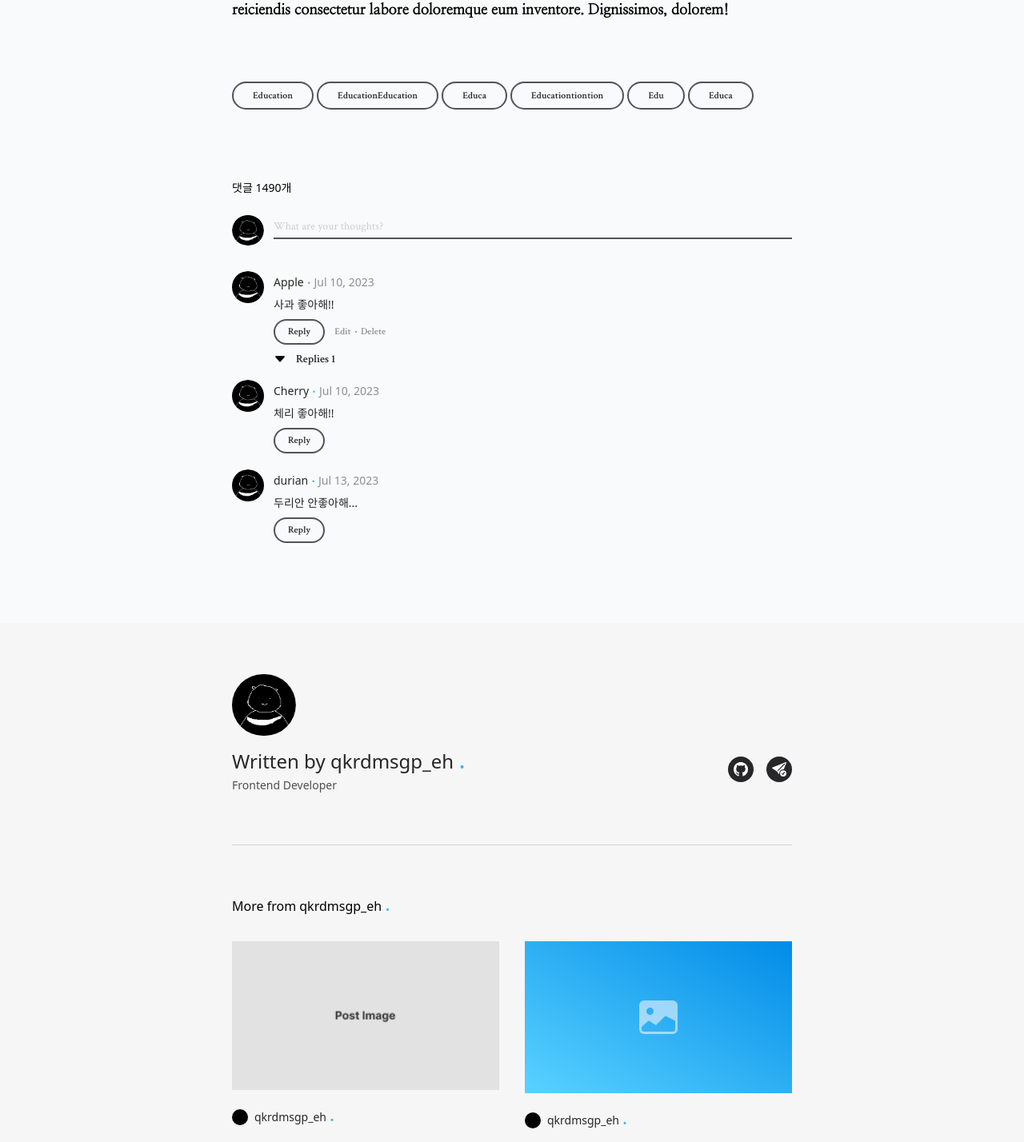
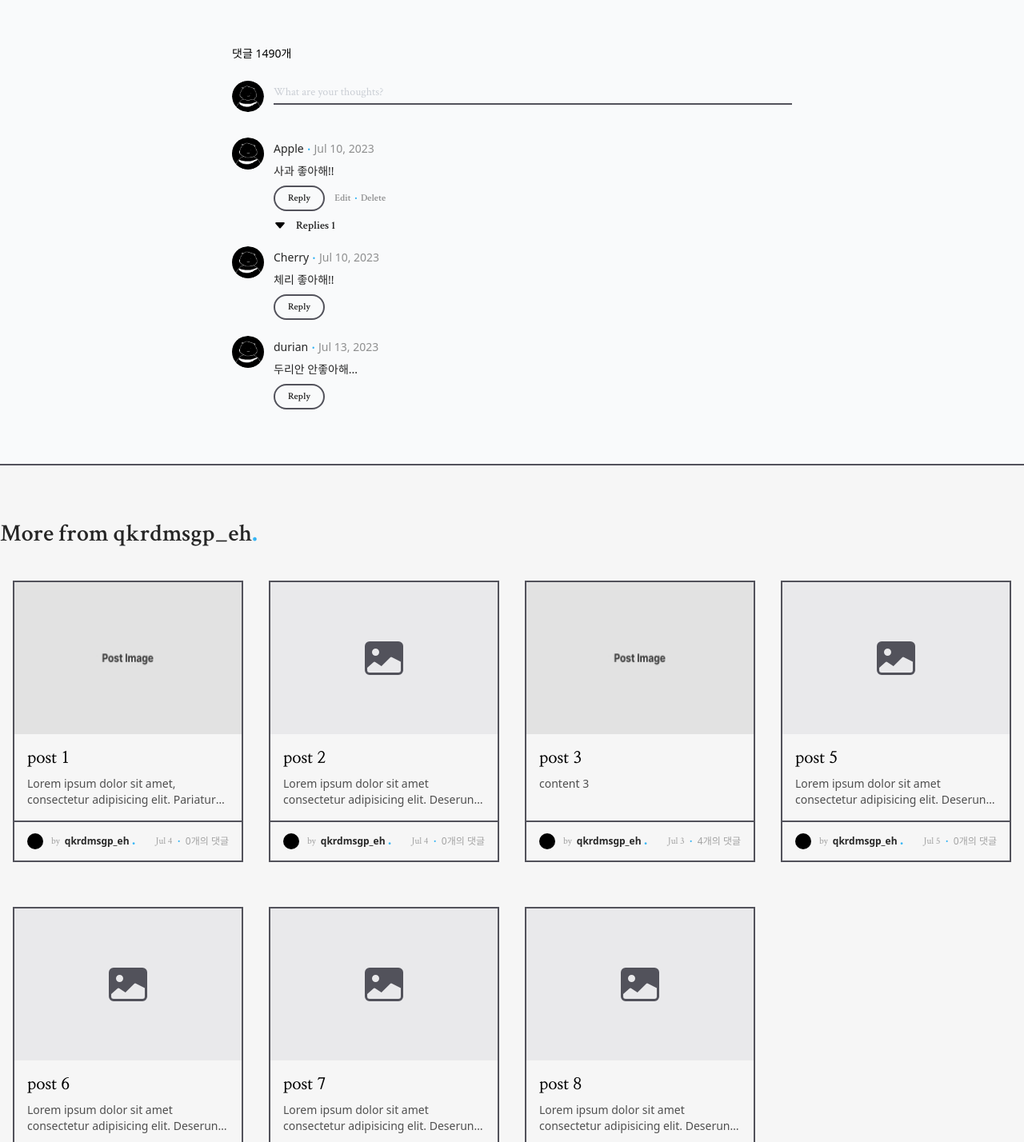
Before and after one commit to Hyeun9991/ehlog-02, a React (Create React App) app in the folder client/: page /blog/1 in a window 1280 px wide. Shown: the part 1329-2757 px from the top of the page at 80% size. Built offline with nearby package versions, Linux system fonts and the light colour scheme.

Commit message:
Update ArticleDetailPage UI

```diff
--- a/client/public/index.html
+++ b/client/public/index.html
@@ -20,7 +20,7 @@
       rel="stylesheet"
     />
     <link
-      href="https://fonts.googleapis.com/css2?family=Nanum+Myeongjo&display=swap"
+      href="https://fonts.googleapis.com/css2?family=Nanum+Myeongjo:wght@400;700&display=swap"
       rel="stylesheet"
     />
     <!--
--- a/client/src/components/BreadCrumbs.jsx
+++ b/client/src/components/BreadCrumbs.jsx
@@ -5,7 +5,10 @@ const BreadCrumbs = ({ data }) => {
   return (
     <div className="flex items-center pt-4 overflow-x-auto whitespace-nowrap sm:pt-0">
       {data.map((item, index) => (
-        <div className="text-xs hover-text" key={item.id}>
+        <div
+          className="text-xs hover-text opacity-40 hover:opacity-100"
+          key={item.id}
+        >
           <Link to={item.to}>{item.name}</Link>
           {index !== data.length - 1 && <span>/</span>}
         </div>
--- a/client/src/components/EmptyImage.jsx
+++ b/client/src/components/EmptyImage.jsx
@@ -4,10 +4,15 @@ import { BsFillImageFill } from 'react-icons/bs';
 const EmptyImage = ({ className }) => {
   return (
     <div
-      className={`flex items-center justify-center object-cover w-full bg-primary-gradient ${className}`}
+      className={`flex items-center justify-center object-cover w-full bg-zinc-200/70 ${className}`}
     >
-      <BsFillImageFill className="text-5xl text-blue-50/60" />
+      <BsFillImageFill className="text-5xl text-zinc-600" />
     </div>
+    // <div
+    //   className={`flex items-center justify-center object-cover w-full bg-primary-gradient ${className}`}
+    // >
+    //   <BsFillImageFill className="text-5xl text-blue-50/60" />
+    // </div>
   );
 };
 
--- a/client/src/components/comments/Comment.jsx
+++ b/client/src/components/comments/Comment.jsx
@@ -131,7 +131,13 @@ const Comment = ({
                   }`}
                 />
               </span>{' '}
-              <span className="text-sm hover-text text-color">
+              <span
+                className={`text-sm hover-text ${
+                  clicked
+                    ? 'font-sans text-transparent transition-all duration-200 bg-clip-text bg-gradient-to-tr from-primaryColor-fromColor to-primaryColor-toColor'
+                    : 'text-color'
+                }`}
+              >
                 Replies {replies.length}
               </span>
             </button>
--- a/client/src/components/comments/CommentsContainer.jsx
+++ b/client/src/components/comments/CommentsContainer.jsx
@@ -71,8 +71,8 @@ const CommentsContainer = ({ className, loggedInUserId }) => {
   };
 
   return (
-    <div className="bg-bgColor-light dark:bg-bgColor-dark">
-      <div className={`${className} px-4 pb-24 secondary-container sm:px-0`}>
+    <div className="bg-bgColor-light dark:bg-bgColor-dark border-bottom-2">
+      <div className={`${className} px-4 main-container sm:px-0`}>
         <p className="mb-6 text-sm">댓글 1490개</p>
         <CommentForm
           btnLabel="Respond"
--- a/client/src/pages/articleDetail/ArticleDetailPage.jsx
+++ b/client/src/pages/articleDetail/ArticleDetailPage.jsx
@@ -1,7 +1,5 @@
 import React from 'react';
 import MainLayout from '../../components/Layout/MainLayout';
-import SecondaryHeader from '../../components/Layout/Header/Section/SecondaryHeader';
-import WriterInfo from './container/WriterInfo';
 import SuggestedPosts from './container/SuggestedPosts';
 import PostInfo from './container/PostInfo';
 import CommentsContainer from '../../components/comments/CommentsContainer';
@@ -9,10 +7,8 @@ import CommentsContainer from '../../components/comments/CommentsContainer';
 const ArticleDetailPage = () => {
   return (
     <MainLayout>
-      <SecondaryHeader />
       <PostInfo />
       <CommentsContainer loggedInUserId="a" />
-      <WriterInfo />
       <SuggestedPosts />
     </MainLayout>
   );
--- a/client/src/pages/articleDetail/container/PostInfo.jsx
+++ b/client/src/pages/articleDetail/container/PostInfo.jsx
@@ -25,34 +25,54 @@ const breadCrumbsData = [
 const PostInfo = () => {
   return (
     <section className="min-h-screen bg-bgColor-light dark:bg-bgColor-dark">
+      <div className="relative flex items-center justify-end h-[350px]">
+        <EmptyImage className="absolute object-cover h-full -translate-x-1/2 -translate-y-1/2 top-1/2 left-1/2" />
+        <article className="absolute flex-1 transform -translate-x-1/2 top-10 left-1/2">
+          <BreadCrumbs data={breadCrumbsData} />
+        </article>
+        <div className="absolute bottom-0 flex flex-col items-center gap-3 transform -translate-x-1/2 main-container left-1/2">
+          <h1 className="text-2xl sm:text-3xl font-nanum md:text-4xl lg:text-5xl title-2xl">
+            게시글 제목 Post Title 1
+            <span className="text-4xl leading-3 primary-dot-2xl"> .</span>
+          </h1>
+          <div className="flex gap-1.5">
+            <span className="text-xs font-crimson text-textColor-light/40 dark:text-textColor-dark/40">
+              by
+            </span>
+            <p className="font-sans text-xs font-light text-color">
+              qkrdmsgp_eh
+              <span className="text-xl leading-3 primary-dot-2xl"> ·</span>
+            </p>
+            <span className="text-xs font-light text-textColor-light/40 dark:text-textColor-dark/40">
+              1시간전
+            </span>
+          </div>
+        </div>
+      </div>
       <div className="flex flex-col gap-5 main-container">
         {/* BreadCrumbs */}
-        <article className="flex-1">
-          <BreadCrumbs data={breadCrumbsData} />
-        </article>
 
         {/* Preview Image */}
         {/* <img src={images.PostImage} alt="post" className="w-full" /> */}
-        <EmptyImage className="h-[350px]" />
 
         {/* Post Title */}
-        <h1 className="pt-4 text-3xl sm:pt-8 md:text-4xl title-2xl">
+        {/* <h1 className="pt-4 text-3xl sm:pt-8 md:text-4xl title-2xl">
             게시글 제목 Post Title 1
             <span className="text-4xl primary-dot-2xl"> .</span>
-        </h1>
+          </h1> */}
 
         {/* Writer Info */}
-        <div className="flex items-center gap-2">
+        {/* <div className="flex items-center gap-2">
             <img src={images.PostProfileImage} alt="profile" className="w-10" />
             <div className="flex items-center gap-1 text-sm text-textColor-light dark:text-textColor-dark">
               <span>qkrdmsgp_eh</span>
               <span className="primary-dot-2xl">·</span>
               <span className="opacity-60 ">Jul 5</span>
             </div>
-        </div>
+          </div> */}
 
         {/* Post Content */}
-        <div className="flex flex-col gap-8 pt-8 text-lg font-semibold leading-8 border-t pb-14 font-nanum">
+        <div className="flex flex-col gap-8 pb-8 text-lg leading-8">
           <p>
             한글도 한 줄 <br /> Lorem ipsum dolor sit amet, consectetur
             adipisicing elit. Voluptas facilis harum cupiditate rerum
@@ -87,7 +107,6 @@ const PostInfo = () => {
         </div>
 
         {/* Category */}
-        <div>
         <ul className="flex flex-wrap gap-x-1 gap-y-4 sm:gap-y-6">
           <li>
             <Link className="/blog?category=selectedCategory px-6 rounded-full secondary-button-sm">
@@ -121,7 +140,6 @@ const PostInfo = () => {
           </li>
         </ul>
       </div>
-      </div>
     </section>
   );
 };
--- a/client/src/pages/articleDetail/container/SuggestedPosts.jsx
+++ b/client/src/pages/articleDetail/container/SuggestedPosts.jsx
@@ -12,6 +12,7 @@ const postsData = [
       'Lorem ipsum dolor sit amet, consectetur adipisicing elit. Pariatur veniam eius expedita quo dolores vero! Hic, corporis veritatis a eaque nihil, ad sed aut officia aperiam obcaecati distinctio. Et a quibusdam officiis deleniti eos earum doloribus non fugiat maiores eaque!',
     imgPath: 'img',
     profileImagePath: <div className="w-5 h-5 bg-black rounded-full"></div>,
+    commentCount: '0',
   },
   {
     id: 2,
@@ -22,38 +23,75 @@ const postsData = [
       'Lorem ipsum dolor sit amet consectetur adipisicing elit. Deserunt sed ab corrupti consequatur non! Quae optio voluptas beatae quis exercitationem, delectus fugiat. Qui voluptatem unde illo aspernatur eaque atque odio, sapiente vitae amet odit repudiandae molestias voluptate dicta modi temporibus placeat, deleniti dolorem distinctio perferendis officia dolor? Exercitationem, omnis voluptatum est, temporibus modi, impedit architecto aliquam deserunt ipsum magni voluptatibus sed nulla. Maiores distinctio iste ad soluta earum officiis fuga ducimus blanditiis, vero pariatur laboriosam aspernatur optio ea animi nam.',
     imgPath: '',
     profileImagePath: <div className="w-5 h-5 bg-black rounded-full"></div>,
+    commentCount: '0',
   },
   {
     id: 3,
     name: 'qkrdmsgp_eh',
-    date: 'Jul 4',
+    date: 'Jul 3',
     title: 'post 3',
     content: 'content 3',
     imgPath: 'img',
     profileImagePath: <div className="w-5 h-5 bg-black rounded-full"></div>,
+    commentCount: '4',
   },
   {
-    id: 4,
+    id: 5,
     name: 'qkrdmsgp_eh',
-    date: 'Jul 4',
-    title: 'post 4',
+    date: 'Jul 5',
+    title: 'post 5',
     content:
       'Lorem ipsum dolor sit amet consectetur adipisicing elit. Deserunt sed ab corrupti consequatur non! Quae optio voluptas beatae quis exercitationem, delectus fugiat. Qui voluptatem unde illo aspernatur eaque atque odio, sapiente vitae amet odit repudiandae molestias voluptate dicta modi temporibus placeat, deleniti dolorem distinctio perferendis officia dolor? Exercitationem, omnis voluptatum est, temporibus modi, impedit architecto aliquam deserunt ipsum magni voluptatibus sed nulla. Maiores distinctio iste ad soluta earum officiis fuga ducimus blanditiis, vero pariatur laboriosam aspernatur optio ea animi nam.',
     imgPath: '',
     profileImagePath: <div className="w-5 h-5 bg-black rounded-full"></div>,
+    commentCount: '0',
+  },
+  {
+    id: 6,
+    name: 'qkrdmsgp_eh',
+    date: 'Jul 6',
+    title: 'post 6',
+    content:
+      'Lorem ipsum dolor sit amet consectetur adipisicing elit. Deserunt sed ab corrupti consequatur non! Quae optio voluptas beatae quis exercitationem, delectus fugiat. Qui voluptatem unde illo aspernatur eaque atque odio, sapiente vitae amet odit repudiandae molestias voluptate dicta modi temporibus placeat, deleniti dolorem distinctio perferendis officia dolor? Exercitationem, omnis voluptatum est, temporibus modi, impedit architecto aliquam deserunt ipsum magni voluptatibus sed nulla. Maiores distinctio iste ad soluta earum officiis fuga ducimus blanditiis, vero pariatur laboriosam aspernatur optio ea animi nam.',
+    imgPath: '',
+    profileImagePath: <div className="w-5 h-5 bg-black rounded-full"></div>,
+    commentCount: '0',
+  },
+  {
+    id: 7,
+    name: 'qkrdmsgp_eh',
+    date: 'Jul 7',
+    title: 'post 7',
+    content:
+      'Lorem ipsum dolor sit amet consectetur adipisicing elit. Deserunt sed ab corrupti consequatur non! Quae optio voluptas beatae quis exercitationem, delectus fugiat. Qui voluptatem unde illo aspernatur eaque atque odio, sapiente vitae amet odit repudiandae molestias voluptate dicta modi temporibus placeat, deleniti dolorem distinctio perferendis officia dolor? Exercitationem, omnis voluptatum est, temporibus modi, impedit architecto aliquam deserunt ipsum magni voluptatibus sed nulla. Maiores distinctio iste ad soluta earum officiis fuga ducimus blanditiis, vero pariatur laboriosam aspernatur optio ea animi nam.',
+    imgPath: '',
+    profileImagePath: <div className="w-5 h-5 bg-black rounded-full"></div>,
+    commentCount: '0',
+  },
+  {
+    id: 8,
+    name: 'qkrdmsgp_eh',
+    date: 'Jul 8',
+    title: 'post 8',
+    content:
+      'Lorem ipsum dolor sit amet consectetur adipisicing elit. Deserunt sed ab corrupti consequatur non! Quae optio voluptas beatae quis exercitationem, delectus fugiat. Qui voluptatem unde illo aspernatur eaque atque odio, sapiente vitae amet odit repudiandae molestias voluptate dicta modi temporibus placeat, deleniti dolorem distinctio perferendis officia dolor? Exercitationem, omnis voluptatum est, temporibus modi, impedit architecto aliquam deserunt ipsum magni voluptatibus sed nulla. Maiores distinctio iste ad soluta earum officiis fuga ducimus blanditiis, vero pariatur laboriosam aspernatur optio ea animi nam.',
+    imgPath: '',
+    profileImagePath: <div className="w-5 h-5 bg-black rounded-full"></div>,
+    commentCount: '0',
   },
 ];
 
 const SuggestedPosts = () => {
   return (
     <section className="bg-secondColor-light/5 dark:bg-secondColor-dark/5 border-bottom-2">
-      <div className="main-container">
-        <h2 className="font-medium">
-          More from qkrdmsgp_eh <span className="primary-dot-2xl">.</span>
+      <div className="w-full main-container">
+        <h2 className="pb-6 title-2xl">
+          More from qkrdmsgp_eh
+          <span className="text-4xl primary-dot-2xl">.</span>
         </h2>
-        <ul className="grid grid-cols-1 pt-8 gap-x-8 gap-y-8 sm:gap-y-14 sm:grid-cols-2">
+        <ul className="grid grid-cols-1 pt-8 md:p-4 gap-x-8 gap-y-8 sm:gap-y-14 md:grid-cols-2 xl:grid-cols-4">
           {postsData.map((post) => (
-            <li key={post.id} className="flex flex-col gap-4 pb-4 sm:p-0">
+            <li key={post.id} className="flex flex-col border-full-2">
               {/* Post Preview Image */}
               {post?.imgPath ? (
                 <div className="w-full">
@@ -61,33 +99,47 @@ const SuggestedPosts = () => {
                     <img
                       src={images.PostImage}
                       alt="postImage"
-                      className="w-full"
+                      className="w-full h-[251.66px] sm:h-[173.33px] md:h-[190px]"
                     />
                   </div>
                 </div>
               ) : (
-                // <div className="w-full h-[251.66px] sm:h-[173.33px] md:h-[190px] bg-black"></div>
                 <EmptyImage className="h-[251.66px] sm:h-[173.33px] md:h-[190px]" />
               )}
 
-              {/* Written Info */}
-              <div className="flex items-center gap-2 mt-2">
-                <div>{post.profileImagePath}</div>
-                <p className="text-sm text-textColor-light dark:text-textColor-dark">
-                  {post.name}{' '}
-                  <span className="text-2xl leading-3 text-primary-gradient">
-                    {' '}
-                    .
-                  </span>
-                </p>
+              {/* Post Info */}
+              <div className="flex-1 p-4 border-bottom-2">
+                <div className="flex flex-col gap-2">
+                  <p className="text-xl font-bold font-nanum">{post.title}</p>
+                  <p className="overflow-hidden text-xs leading-6 whitespace-normal sm:text-sm line-clamp-2 text-color opacity-80">
+                    {post.content}
+                  </p>
+                </div>
               </div>
 
-              {/* Post Info */}
-              <div className="flex flex-col gap-2">
-                <p className="text-xl font-bold">{post.title}</p>
-                <p className="overflow-hidden text-sm leading-6 whitespace-normal text-textColor-light/60 sm:text-base line-clamp-2 dark:text-textColor-dark/60">
-                  {post.content}
-                </p>
+              {/* Written Info */}
+              <div className="flex items-center justify-between px-4 py-3">
+                <div className="flex items-center gap-1.5">
+                  <div className="mr-1">{post.profileImagePath}</div>
+                  <span className="text-xs font-crimson text-textColor-light/40 dark:text-textColor-dark/40">
+                    by
+                  </span>
+                  <p className="text-xs font-semibold text-color">
+                    {post.name}{' '}
+                    <span className="text-base leading-3 text-primary-gradient">
+                      .
+                    </span>
+                  </p>
+                </div>
+                <div className="flex gap-1.5 items-center">
+                  <span className="text-xs font-crimson text-color opacity-40">
+                    {post.date}
+                  </span>
+                  <span className="text-primary-gradient">·</span>
+                  <span className="text-xs text-color opacity-40">
+                    {post.commentCount}개의 댓글
+                  </span>
+                </div>
               </div>
             </li>
           ))}
```
Lines whose indentation alone changed are shown as unchanged.
